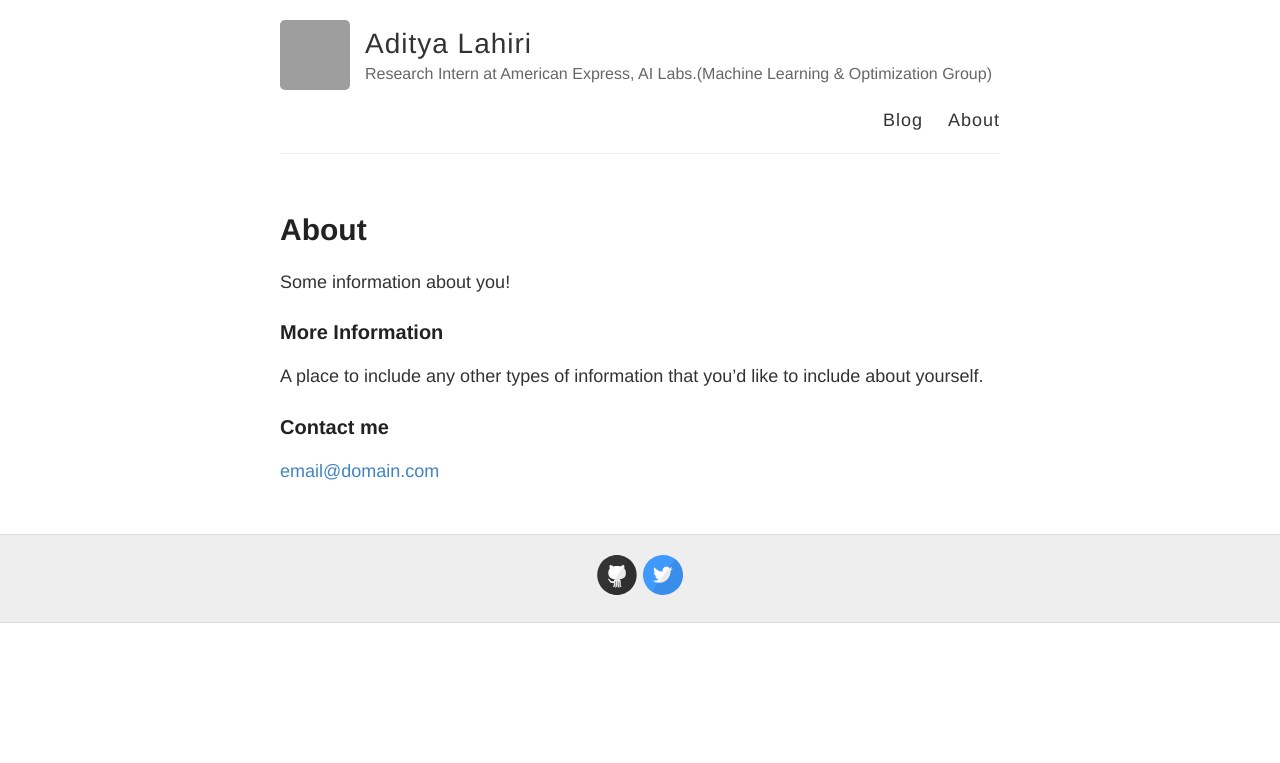
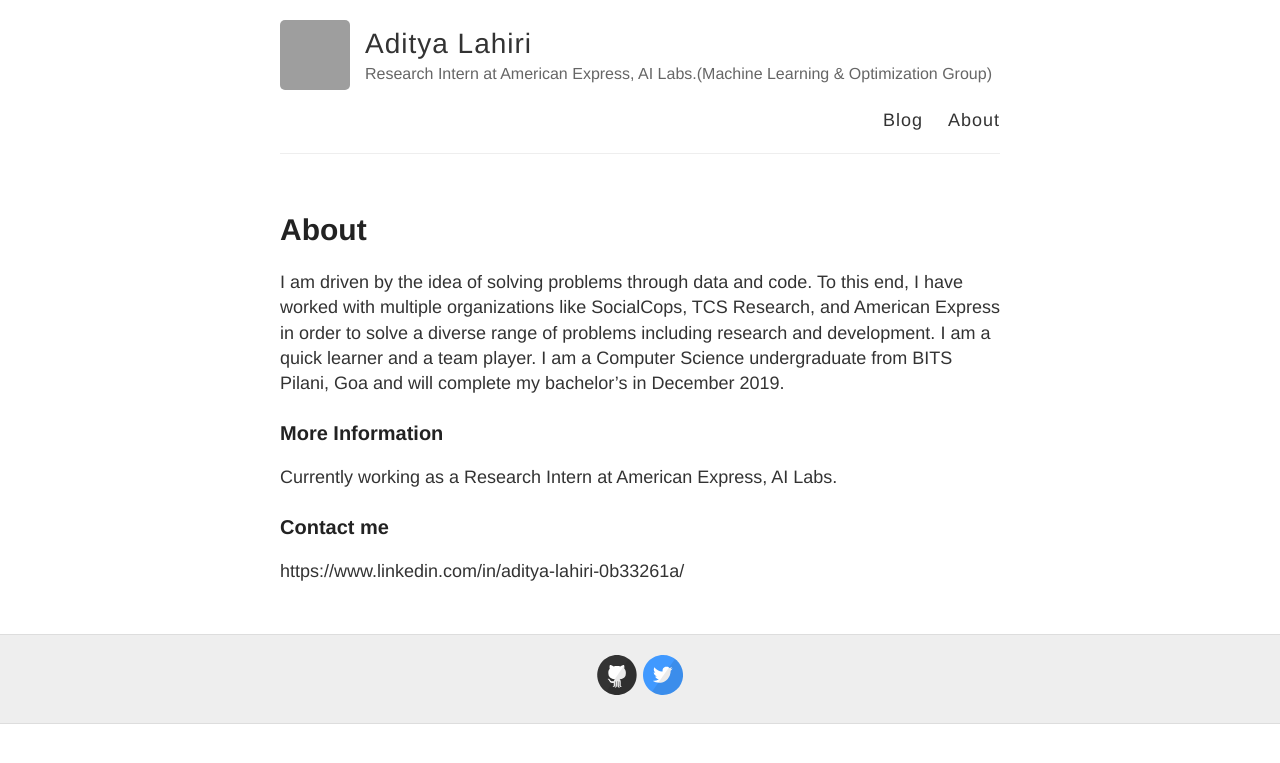
Before and after one commit to adityalahiri/adityalahiri.github.io, a Jekyll site: the page built from about.md, in a window 1280 px wide. Shown: the top 763 px of the page. Built offline with Jekyll 4.4.1, drawn with Linux system fonts in a browser that asks for light colours; grey boxes are pictures that could not be loaded.

Commit message:
Update about.md

```diff
--- a/about.md
+++ b/about.md
@@ -2,14 +2,15 @@
 layout: page
 title: About
 permalink: /about/
+published: true
 ---
 
-Some information about you!
+I am driven by the idea of solving problems through data and code. To this end, I have worked with multiple organizations like SocialCops, TCS Research, and American Express in order to solve a diverse range of problems including research and development. I am a quick learner and a team player. I am a Computer Science undergraduate from BITS Pilani, Goa and will complete my bachelor's in December 2019.
 
 ### More Information
 
-A place to include any other types of information that you'd like to include about yourself.
+Currently working as a Research Intern at American Express, AI Labs.
 
 ### Contact me
 
-[email@domain.com](mailto:email@domain.com)
+https://www.linkedin.com/in/aditya-lahiri-0b33261a/
```
